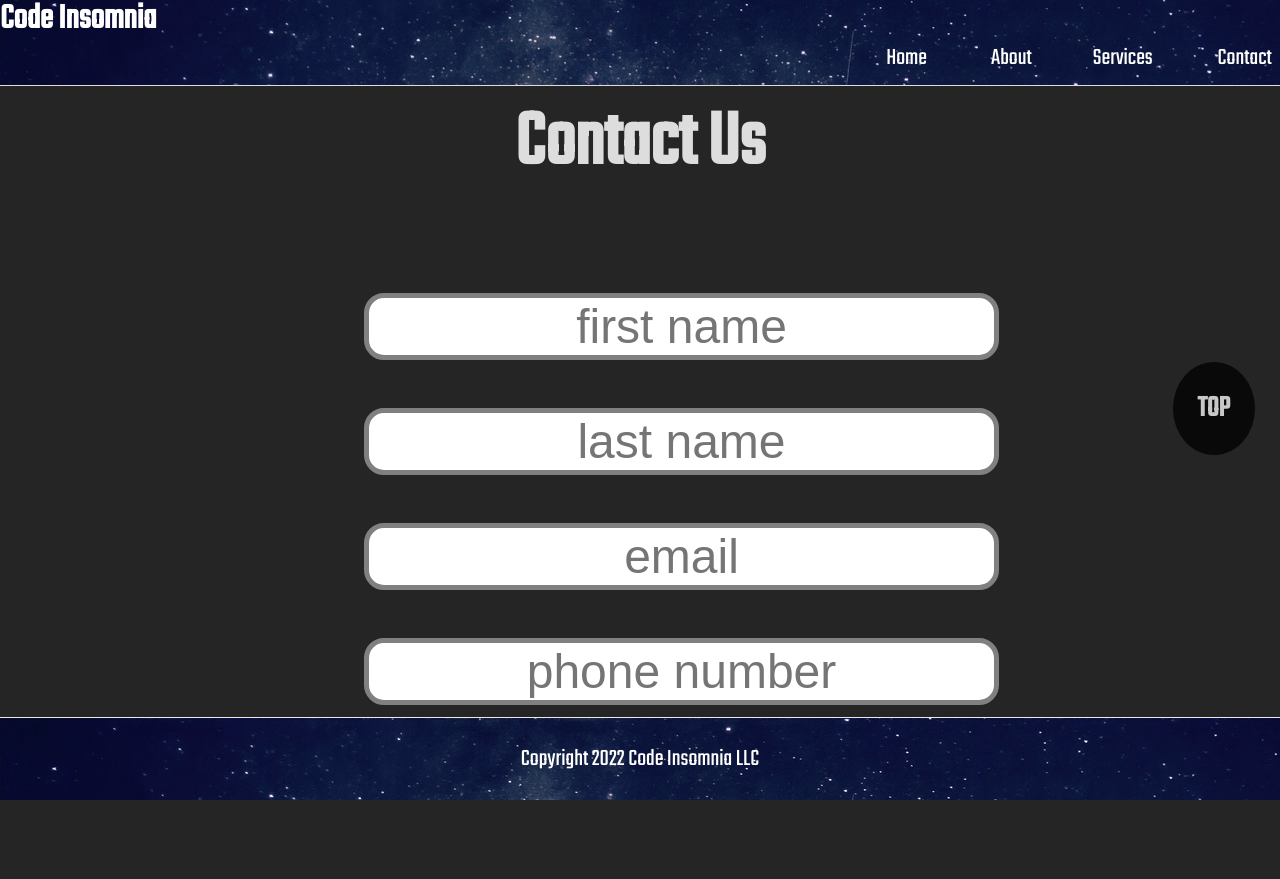
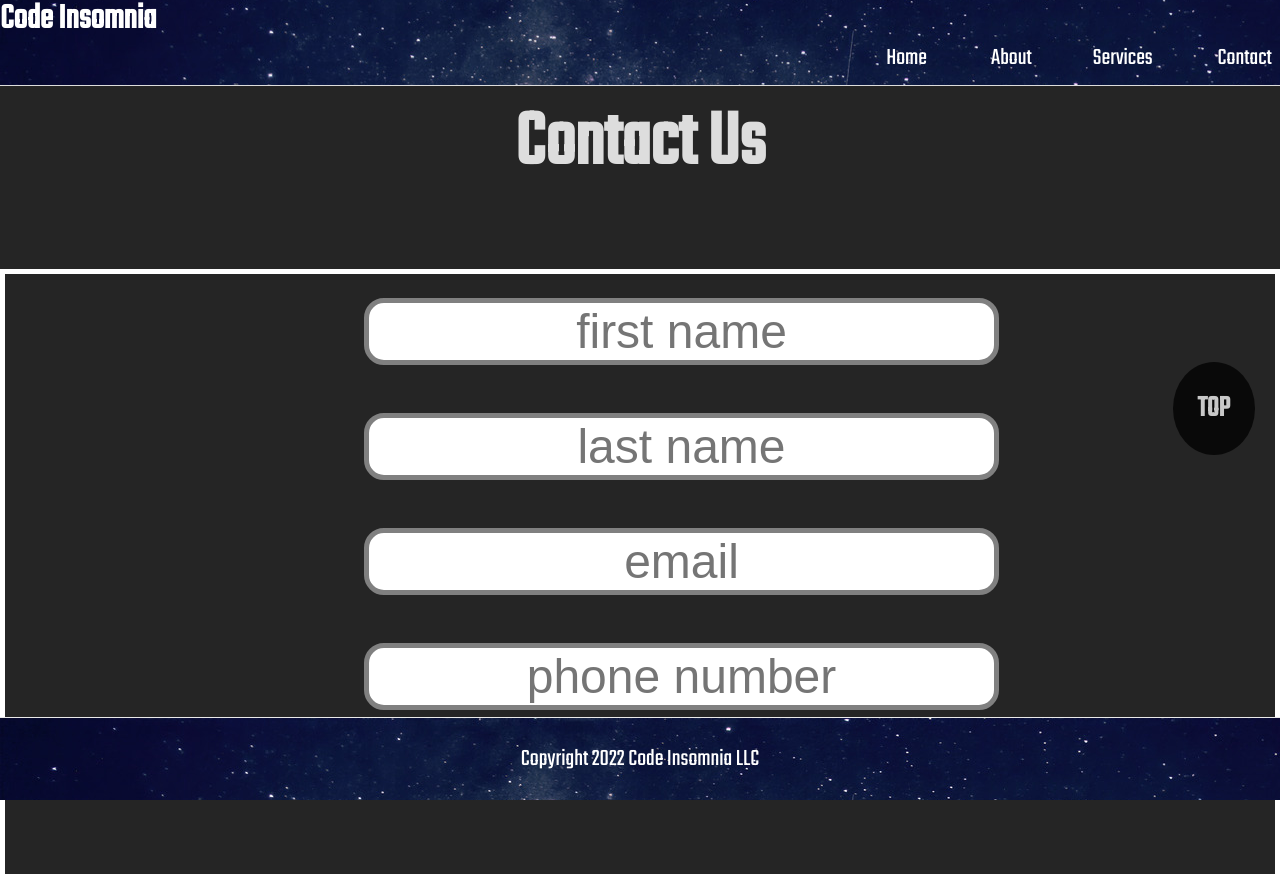
Before and after one commit to israeldail/Code-aire, a Next.js app in the folder codeinsomnia/: page /contact in a window 1280 px wide. Built offline with nearby package versions, Linux system fonts and the light colour scheme.

Commit message:
border around contact page - needs more design

```diff
--- a/codeinsomnia/pages/contact.js
+++ b/codeinsomnia/pages/contact.js
@@ -7,15 +7,18 @@ const Contact = () => {
         <title>Code Insomnia | Contact</title>
       </Head>
       <form>
+
         <section className='titlebox'>
           <h1 className='title'>Contact Us</h1>
         </section>
+        <div className="contact-page">
         <main className="contact-form">
           <input className="contact-input" type="text" placeholder="first name" />
           <input className="contact-input" type="text" placeholder="last name" />
           <input className="contact-input" type="text" placeholder="email" />
           <input className="contact-input" type="text" placeholder="phone number" />
         </main>
+        </div>
       </form>
     </>
   )
--- a/codeinsomnia/styles/globals.css
+++ b/codeinsomnia/styles/globals.css
@@ -394,6 +394,12 @@ flex-wrap: wrap;
   border: solid 5px grey;
 }
 
+/* contact form outline */
+.contact-page {
+  border: solid 5px white;
+
+}
+
 
 @media only screen and (orientation: landscape) {
   .button {
```
